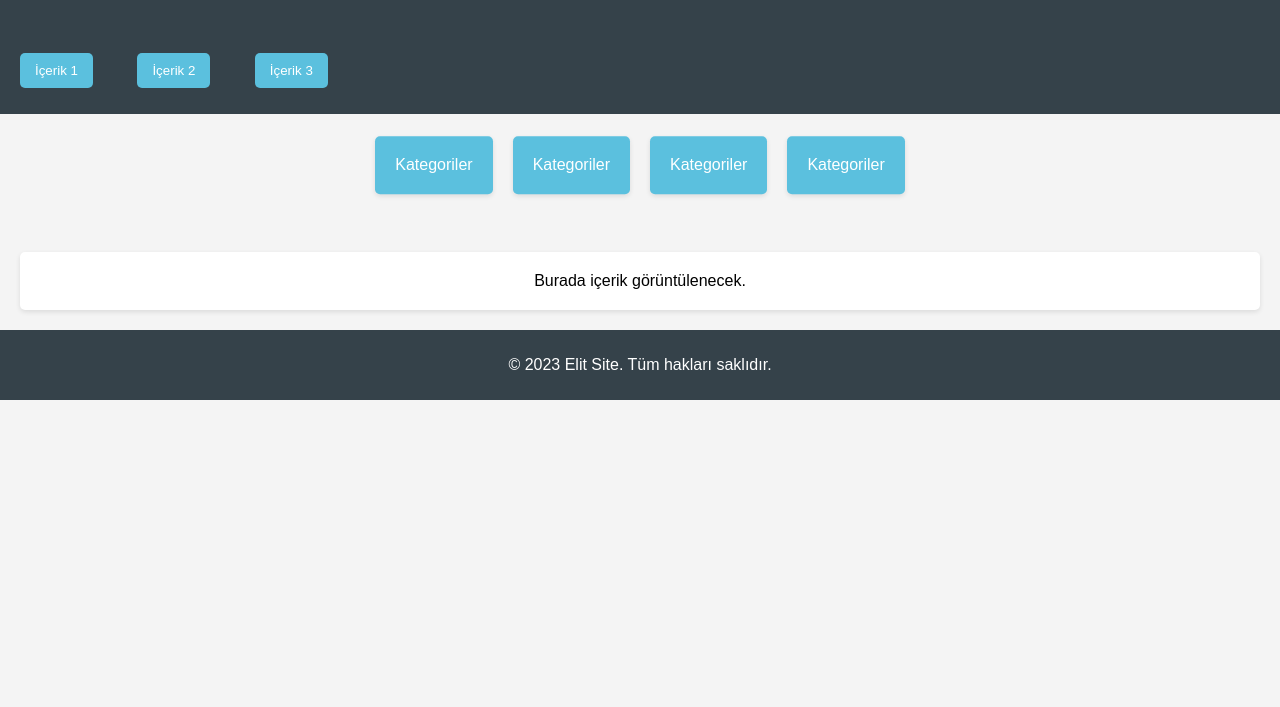
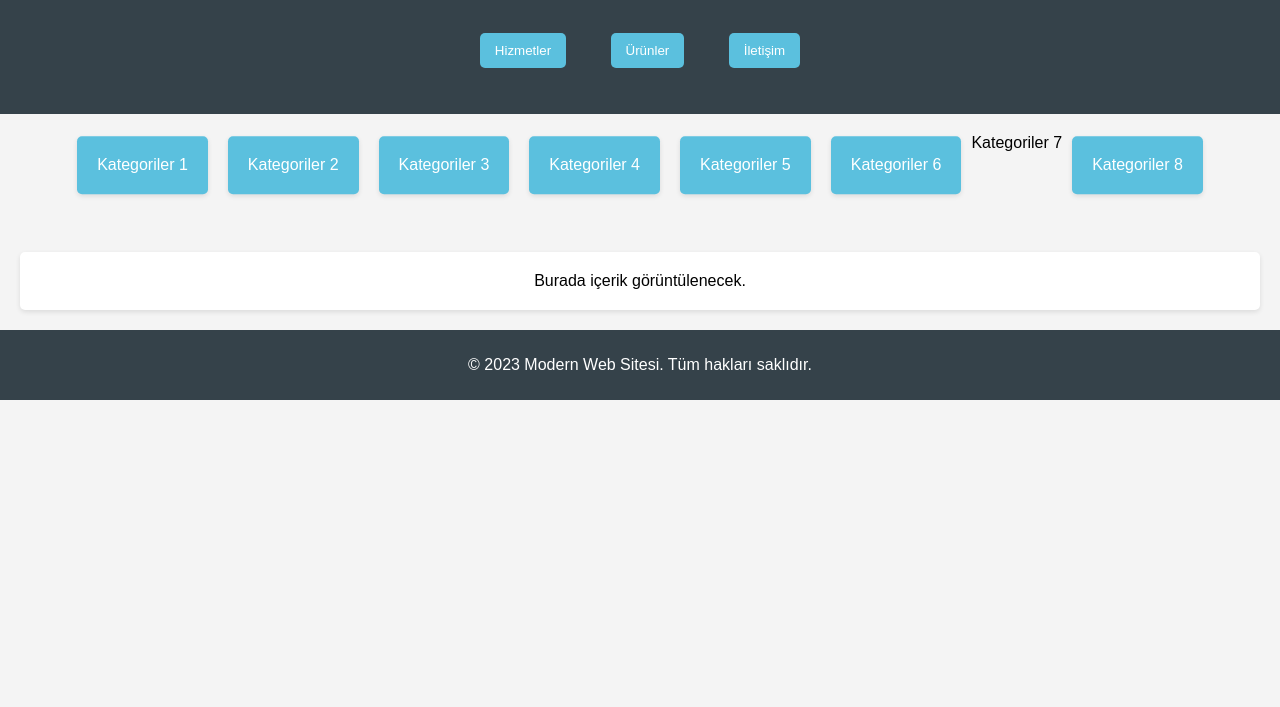
Before and after one commit to MercimekCorbasi/mercimek.github.io, a plain HTML site: page index.html in a window 1280 px wide. Shown: the part 93-800 px from the top of the page. Drawn offline with Linux system fonts and the light colour scheme.

Commit message:
Update index.html

````diff
--- a/index.html
+++ b/index.html
@@ -4,24 +4,29 @@
     <meta charset="UTF-8">
     <meta name="viewport" content="width=device-width, initial-scale=1.0">
     <link rel="stylesheet" href="styles.css">
- <title>Elit Site</title>
+    <title>Modern Web Sitesi</title>
 </head>
 <body>
     <header>
-  <h1>Elit Site</h1>
- </header>
+        <h1>Modern Web Sitesi</h1>
         <nav>
             <ul>
-    <li><button id="button1">İçerik 1</button></li>
-    <li><button id="button2">İçerik 2</button></li>
-    <li><button id="button3">İçerik 3</button></li>
+                <li><button id="button1">Hizmetler</button></li>
+                <li><button id="button2">Ürünler</button></li>
+                <li><button id="button3">İletişim</button></li>
             </ul>
         </nav>
+    </header>
     <section class="category-container">
-  <div class="category-box">Kategoriler</div>
-  <div class="category-box">Kategoriler</div>
-  <div class="category-box">Kategoriler</div>
-  <div class="category-box">Kategoriler</div>
+        <div class="category-box">Kategoriler 1</div>
+        <div class="category-box">Kategoriler 2</div>
+        <div class="category-box">Kategoriler 3</div>
+        <div class="category-box">Kategoriler 4</div>
+        <div class="category-box">Kategoriler 5</div>
+        <div class="category-box">Kategoriler 6</div>
+    </```html
+  <div class="category-box">Kategoriler 7</div>
+  <div class="category-box">Kategoriler 8</div>
  </section>
  <main>
   <div class="content" id="content">
@@ -29,7 +34,7 @@
   </div>
  </main>
  <footer>
-  <p>&copy; 2023 Elit Site. Tüm hakları saklıdır.</p>
+  <p>&copy; 2023 Modern Web Sitesi. Tüm hakları saklıdır.</p>
  </footer>
  <script src="script.js"></script>
 </body>
````
Lines whose indentation alone changed are shown as unchanged.
